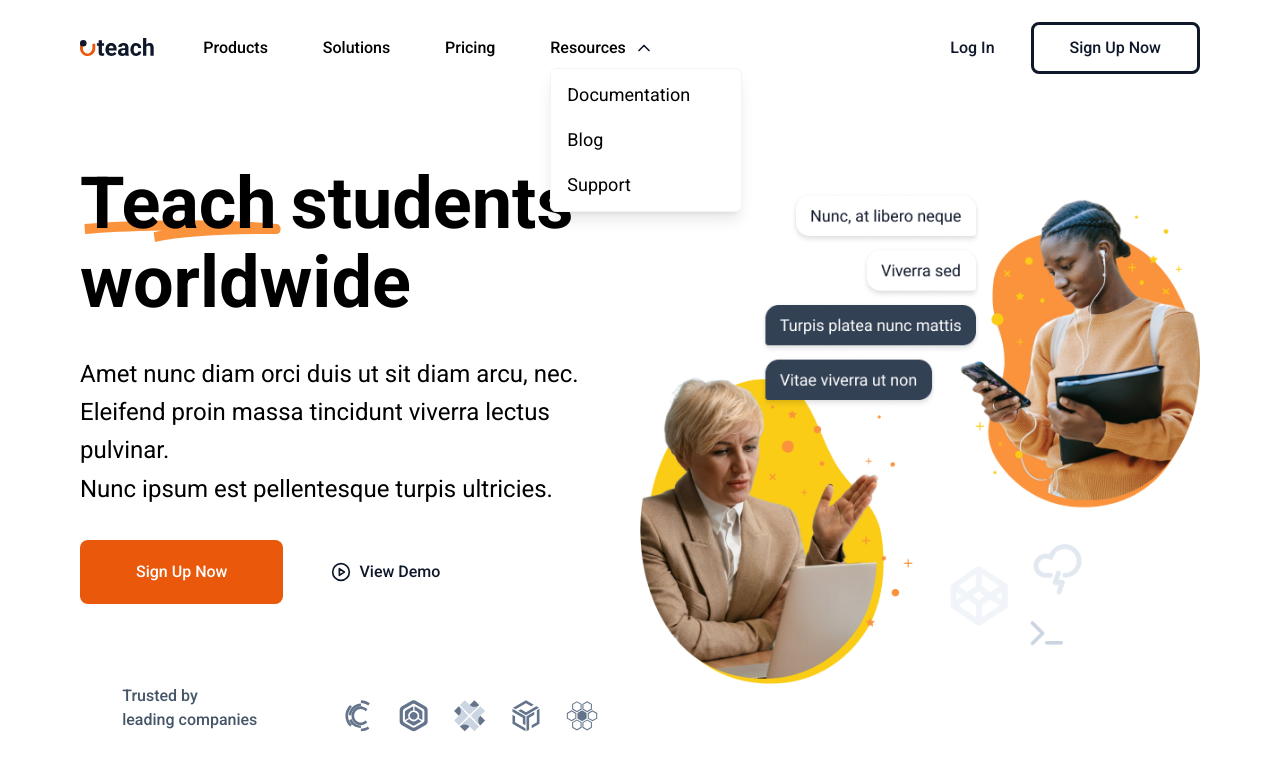
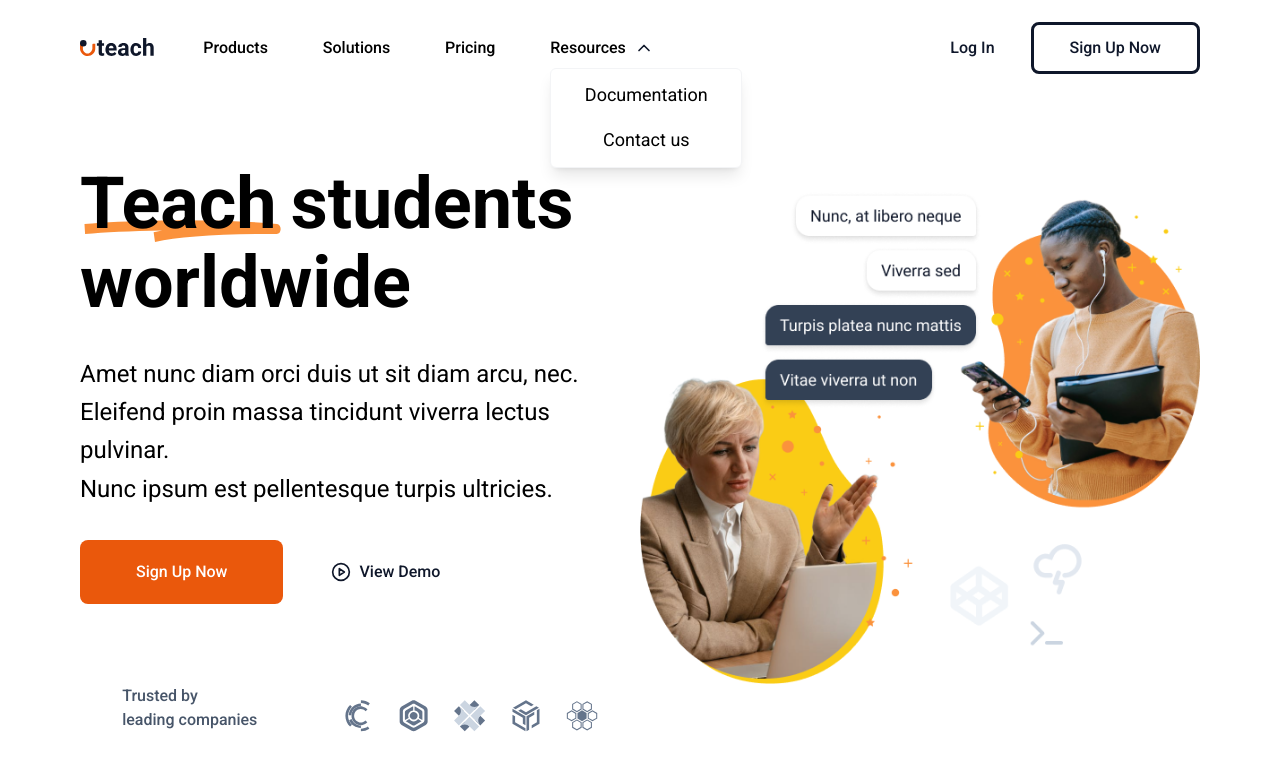
Before and after one commit to f3rnandorj/buzzvel-challenge, a Next.js app: page / in a window 1280 px wide. Both pictures are taken after a click on the button "Resources". Shown: the top 770 px of the page. Built offline with nearby package versions, Linux system fonts and the light colour scheme.

Commit message:
Apply links and scroll tinto sections.

```diff
--- a/src/app/components/FeaturesSection/FeaturesSection.tsx
+++ b/src/app/components/FeaturesSection/FeaturesSection.tsx
@@ -7,9 +7,13 @@ import {
   Text,
 } from "@/components";
 
-export function FeaturesSection() {
+interface Props {
+  id: string;
+}
+
+export function FeaturesSection({ id }: Props) {
   return (
-    <section className="w-full my-8 md:my-12 ">
+    <section id={id} className="w-full my-8 md:my-12 ">
       <div className="max-w-[90rem] px-4 sm:px-8 lg:px-20 mx-auto grid grid-cols-1 2xl:grid-cols-[37rem_1fr] gap-12 lg:gap-20 items-center">
         <div className="flex flex-col gap-6 md:gap-8 ">
           <HighlightedTitle
--- a/src/app/components/FooterSection/FooterSection.tsx
+++ b/src/app/components/FooterSection/FooterSection.tsx
@@ -7,11 +7,16 @@ import { Icon, LinkText, Text } from "@/components";
 import { useGetWindowWidth } from "@/hooks";
 import Link from "next/link";
 
-export function FooterSection() {
+interface Props {
+  id: string;
+}
+
+export function FooterSection({ id }: Props) {
   const { windowWidth } = useGetWindowWidth();
 
   return (
     <footer
+      id={id}
       className="w-full bg-secondary py-12 md:py-22"
       role="contentinfo"
       aria-label="Site footer"
--- a/src/app/components/GetInTouchSection/GetInTouchSection.tsx
+++ b/src/app/components/GetInTouchSection/GetInTouchSection.tsx
@@ -1,9 +1,13 @@
 import { Text } from "@/components";
 import { GetInTouchForm } from "./components/GetInTouchForm";
 
-export function GetInTouchSection() {
+interface Props {
+  id: string;
+}
+
+export function GetInTouchSection({ id }: Props) {
   return (
-    <section className="w-full bg-[#D9622B] py-12 md:py-22">
+    <section id={id} className="w-full bg-[#D9622B] py-12 md:py-22">
       <div className="max-w-[90rem] mx-auto px-4 sm:px-8 lg:px-20 flex  items-center flex-col justify-center gap-8 relative">
         <Text as="h2" preset="subHeader" className="text-white">
           Ready for your next project?
--- a/src/app/components/SubHeroSection/SubHeroSection.tsx
+++ b/src/app/components/SubHeroSection/SubHeroSection.tsx
@@ -5,9 +5,13 @@ import { SubHeroHighlightedTitle } from "./components/SubHeroHighlightedTitle";
 import { SubHeroCheckItem } from "./components/SubHeroCheckItem";
 import { ListServiceCard } from "./components/ListServiceCard";
 
-export function SubHeroSection() {
+interface Props {
+  id: string;
+}
+
+export function SubHeroSection({ id }: Props) {
   return (
-    <section className="w-full my-8 md:my-12">
+    <section id={id} className="w-full my-8 md:my-12">
       <div className="max-w-[90rem] px-4 sm:px-8 lg:px-20 mx-auto grid grid-cols-1 2xl:grid-cols-[30.625rem_1fr] items-center -mb-20 sm:mb-0">
         {/* Texts */}
         <div className="flex flex-col gap-8">
--- a/src/app/globals.css
+++ b/src/app/globals.css
@@ -7,7 +7,7 @@
 }
 
 html {
-  scroll-behavior: smooth;
+  scroll-behavior: smooth !important;
 }
 
 @theme {
--- a/src/app/page.tsx
+++ b/src/app/page.tsx
@@ -19,7 +19,7 @@ export default function Home() {
 
       <HeroSection />
 
-      <SubHeroSection />
+      <SubHeroSection id="products" />
 
       <ClientReviewCarouselSection />
 
@@ -29,13 +29,13 @@ export default function Home() {
 
       <TestimonialsSection />
 
-      <FeaturesSection />
+      <FeaturesSection id="solutions" />
 
       <SignUpSection />
 
-      <GetInTouchSection />
+      <GetInTouchSection id="pricing" />
 
-      <FooterSection />
+      <FooterSection id="contact-us" />
     </div>
   );
 }
--- a/src/components/Header/Header.tsx
+++ b/src/components/Header/Header.tsx
@@ -34,15 +34,15 @@ export function Header() {
           className="hidden md:flex items-center justify-between w-full gap-12"
           aria-label="Main navigation"
         >
-          <NavItem href="" title="Products" />
-          <NavItem href="" title="Solutions" />
-          <NavItem href="" title="Pricing" />
+          <NavItem elementIdToSwipe="products" title="Products" />
+          <NavItem elementIdToSwipe="solutions" title="Solutions" />
+          <NavItem elementIdToSwipe="pricing" title="Pricing" />
+          {/* TODO: Add a link to the Documentation when it's ready */}
           <DropdownNavItemDesktop
             title="Resources"
             items={[
-              { href: "/docs", title: "Documentation" },
-              { href: "/blog", title: "Blog" },
-              { href: "/support", title: "Support" },
+              { elementIdToSwipe: "/docs", title: "Documentation" },
+              { elementIdToSwipe: "contact-us", title: "Contact us" },
             ]}
           />
         </nav>
--- a/src/components/Header/components/DrawerMobile.tsx
+++ b/src/components/Header/components/DrawerMobile.tsx
@@ -53,12 +53,11 @@ export function DrawerMobile({ setIsOpen }: Props) {
         </div>
 
         <nav className="flex flex-col gap-4 mt-8">
-          <NavItem href="" title="Products" />
-          <NavItem href="" title="Solutions" />
-          <NavItem href="" title="Pricing" />
-          <NavItem href="/docs" title="Documentation" />
-          <NavItem href="/blog" title="Blog" />
-          <NavItem href="/support" title="Support" />
+          <NavItem elementIdToSwipe="products" title="Products" />
+          <NavItem elementIdToSwipe="solutions" title="Solutions" />
+          <NavItem elementIdToSwipe="pricing" title="Pricing" />
+          <NavItem elementIdToSwipe="/docs" title="Documentation" />
+          <NavItem elementIdToSwipe="contact-us" title="Contact us" />
         </nav>
 
         <div className="mt-auto flex flex-col gap-2">
--- a/src/components/Header/components/DropdownNavItemDesktop.tsx
+++ b/src/components/Header/components/DropdownNavItemDesktop.tsx
@@ -2,11 +2,10 @@
 
 import { useEffect, useRef, useState, KeyboardEvent, useCallback } from "react";
 import { Text, Icon } from "@/components";
-import Link from "next/link";
 
 interface Props {
   title: string;
-  items: { href: string; title: string }[];
+  items: { elementIdToSwipe: string; title: string }[];
 }
 
 export function DropdownNavItemDesktop({ title, items }: Props) {
@@ -14,44 +13,27 @@ export function DropdownNavItemDesktop({ title, items }: Props) {
   const [activeIndex, setActiveIndex] = useState(-1);
   const dropdownRef = useRef<HTMLDivElement>(null);
   const menuButtonRef = useRef<HTMLButtonElement>(null);
-  const menuItemsRef = useRef<(HTMLAnchorElement | null)[]>([]);
+  const menuItemsRef = useRef<(HTMLButtonElement | null)[]>([]);
 
   const menuId = `dropdown-menu-${title.toLowerCase().replace(/\s+/g, "-")}`;
   const buttonId = `dropdown-button-${title
     .toLowerCase()
     .replace(/\s+/g, "-")}`;
 
-  useEffect(() => {
-    function handleClickOutside(event: MouseEvent) {
-      if (
-        dropdownRef.current &&
-        !dropdownRef.current.contains(event.target as Node)
-      ) {
-        setIsOpen(false);
-      }
-    }
+  function scrollToComponent(elementIdToSwipe: string) {
+    const blockPositionScroll: ScrollIntoViewOptions["block"] =
+      elementIdToSwipe === "contact-us" ? "start" : "center";
 
-    document.addEventListener("mousedown", handleClickOutside);
-    return () => document.removeEventListener("mousedown", handleClickOutside);
-  }, []);
+    const element = document.getElementById(elementIdToSwipe);
 
-  // Reset active index when menu closes
-  useEffect(() => {
-    if (!isOpen) {
-      setActiveIndex(-1);
-    }
-  }, [isOpen]);
+    element?.scrollIntoView({
+      behavior: "smooth",
+      block: blockPositionScroll,
+      inline: "end",
+    });
+  }
 
-  const setMenuItemRef = useCallback(
-    (el: HTMLAnchorElement | null, index: number) => {
-      if (el) {
-        menuItemsRef.current[index] = el;
-      }
-    },
-    []
-  );
-
-  const handleButtonKeyDown = (e: KeyboardEvent<HTMLButtonElement>) => {
+  function handleButtonKeyDown(e: KeyboardEvent<HTMLButtonElement>) {
     switch (e.key) {
       case "ArrowDown":
       case "Down":
@@ -70,12 +52,13 @@ export function DropdownNavItemDesktop({ title, items }: Props) {
         setIsOpen(!isOpen);
         break;
     }
-  };
+  }
 
-  const handleMenuItemKeyDown = (
-    e: KeyboardEvent<HTMLAnchorElement>,
+  function handleMenuItemKeyDown(
+    e: KeyboardEvent<HTMLButtonElement>,
     index: number
-  ) => {
+  ) {
+    console.log("Key pressed:", e.key);
     switch (e.key) {
       case "ArrowDown":
       case "Down":
@@ -119,7 +102,36 @@ export function DropdownNavItemDesktop({ title, items }: Props) {
         }
         break;
     }
-  };
+  }
+
+  useEffect(() => {
+    function handleClickOutside(event: MouseEvent) {
+      if (
+        dropdownRef.current &&
+        !dropdownRef.current.contains(event.target as Node)
+      ) {
+        setIsOpen(false);
+      }
+    }
+
+    document.addEventListener("mousedown", handleClickOutside);
+    return () => document.removeEventListener("mousedown", handleClickOutside);
+  }, []);
+
+  useEffect(() => {
+    if (!isOpen) {
+      setActiveIndex(-1);
+    }
+  }, [isOpen]);
+
+  const setMenuItemRef = useCallback(
+    (el: HTMLButtonElement | null, index: number) => {
+      if (el) {
+        menuItemsRef.current[index] = el;
+      }
+    },
+    []
+  );
 
   return (
     <div className="relative" ref={dropdownRef}>
@@ -151,12 +163,14 @@ export function DropdownNavItemDesktop({ title, items }: Props) {
           id={menuId}
         >
           {items.map((item, index) => (
-            <Link
+            <button
               ref={(el) => setMenuItemRef(el, index)}
-              key={item.href}
-              href={item.href}
-              className="block px-4 py-2 text-sm hover:bg-gray-50"
-              onClick={() => setIsOpen(false)}
+              key={item.elementIdToSwipe}
+              className="block w-full px-4 py-2 text-sm hover:bg-gray-50"
+              onClick={() => {
+                scrollToComponent(item.elementIdToSwipe);
+                setIsOpen(false);
+              }}
               role="menuitem"
               tabIndex={isOpen ? 0 : -1}
               onKeyDown={(e) => handleMenuItemKeyDown(e, index)}
@@ -165,7 +179,7 @@ export function DropdownNavItemDesktop({ title, items }: Props) {
               <Text as="span" preset="paragraphSmall">
                 {item.title}
               </Text>
-            </Link>
+            </button>
           ))}
         </div>
       )}
--- a/src/components/Header/components/NavItem.tsx
+++ b/src/components/Header/components/NavItem.tsx
@@ -1,23 +1,32 @@
-import Link from "next/link";
 import { Text } from "@/components";
 
 interface Props {
-  href: string;
+  elementIdToSwipe: string;
   title: string;
   ariaLabel?: string;
 }
 
-export function NavItem({ href, title, ariaLabel }: Props) {
+export function NavItem({ elementIdToSwipe, title, ariaLabel }: Props) {
+  function scrollToComponent() {
+    const element = document.getElementById(elementIdToSwipe);
+
+    element?.scrollIntoView({
+      behavior: "smooth",
+      block: "start",
+      inline: "end",
+    });
+  }
+
   return (
-    <Link
+    <button
       className="hover:text-primary transition-colors"
-      href={href}
+      onClick={scrollToComponent}
       aria-label={ariaLabel}
       role="menuitem"
     >
       <Text as="span" preset="item">
         {title}
       </Text>
-    </Link>
+    </button>
   );
 }
```
